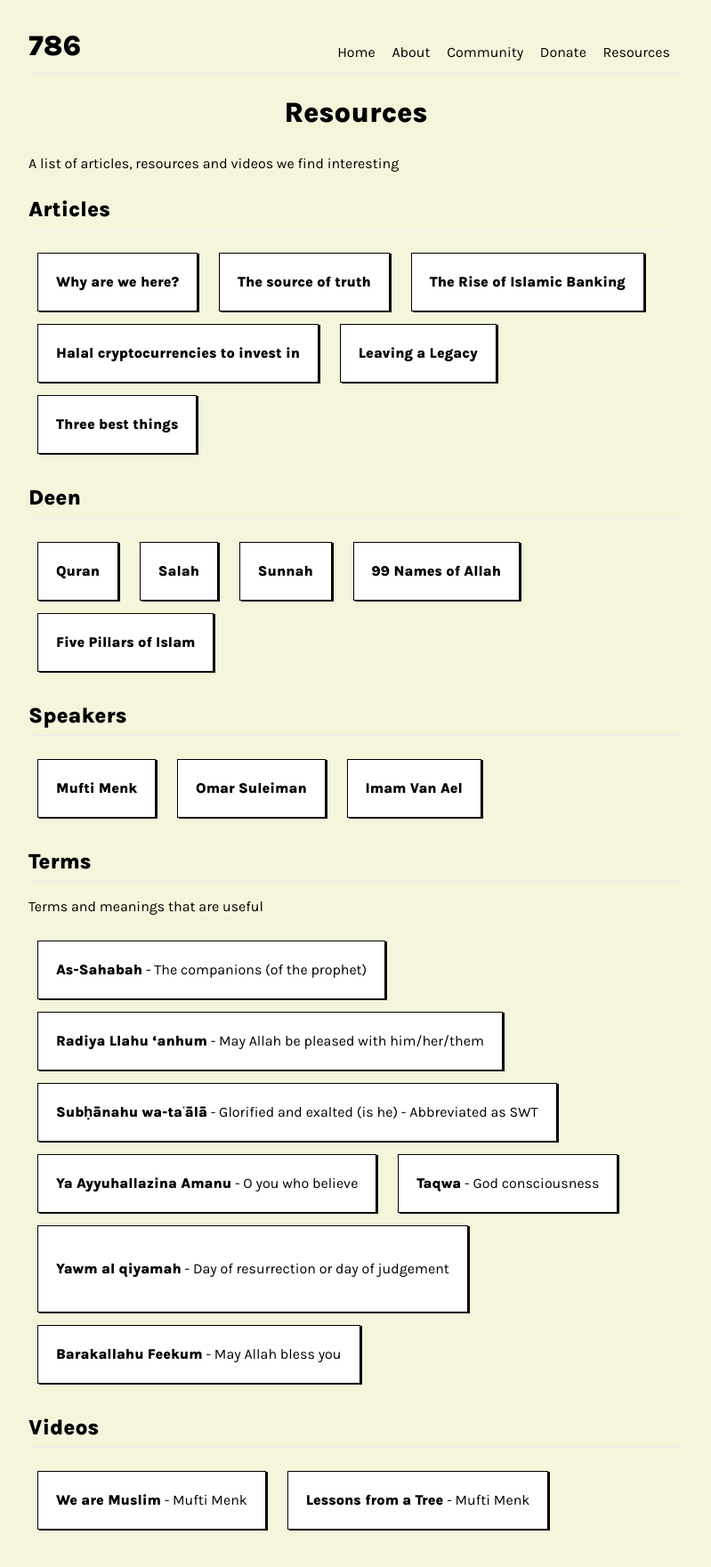
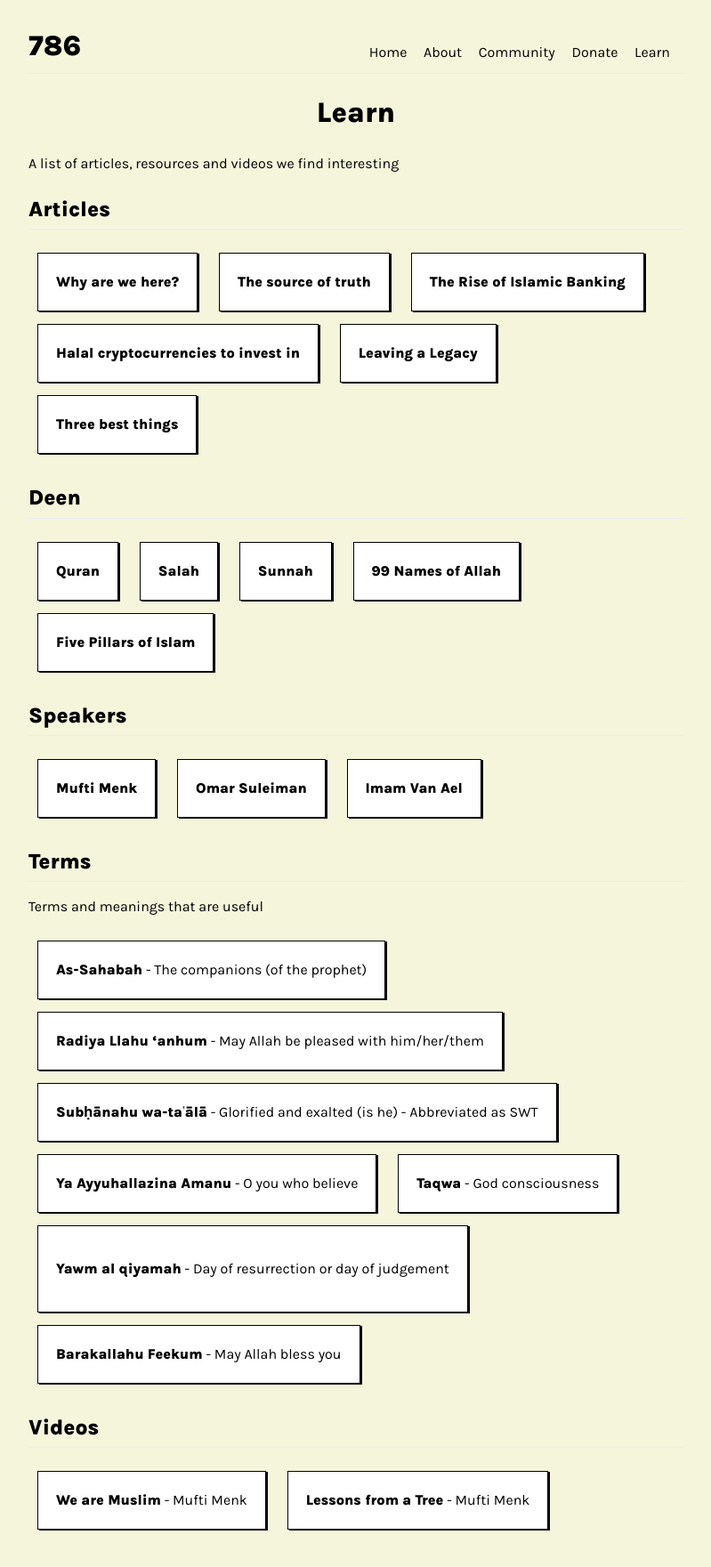
Before and after one commit to feyroozecode/786.world, a Jekyll site: the page built from pages/learn.md, in a window 1280 px wide. Shown: the whole page at 89% size, without its empty margins (240-1039 px from the left). Built offline with Jekyll 4.4.1, drawn with Linux system fonts in a browser that asks for light colours; comment, search, counter and statistics services are not loaded.

Commit message:
learn about islam

```diff
--- a/_layouts/default.html
+++ b/_layouts/default.html
@@ -69,7 +69,7 @@
 	  <li class="link"><a href="{{ site.baseurl }}/about">About</a></li>
 	  <li class="link"><a href="{{ site.baseurl }}/community">Community</a></li>
 	  <li class="link"><a href="{{ site.baseurl }}/donate">Donate</a></li>
-	  <li class="link"><a href="{{ site.baseurl }}/resources">Resources</a></li>
+	  <li class="link"><a href="{{ site.baseurl }}/learn">Learn</a></li>
 	</span>
       </h1>
 
--- a/pages/resources.md
+++ b/pages/learn.md
@@ -1,7 +1,7 @@
 ---
 layout: default
-title: Resources
-permalink: /resources
+title: Learn
+permalink: /learn
 ---
 
 A list of articles, resources and videos we find interesting
```
